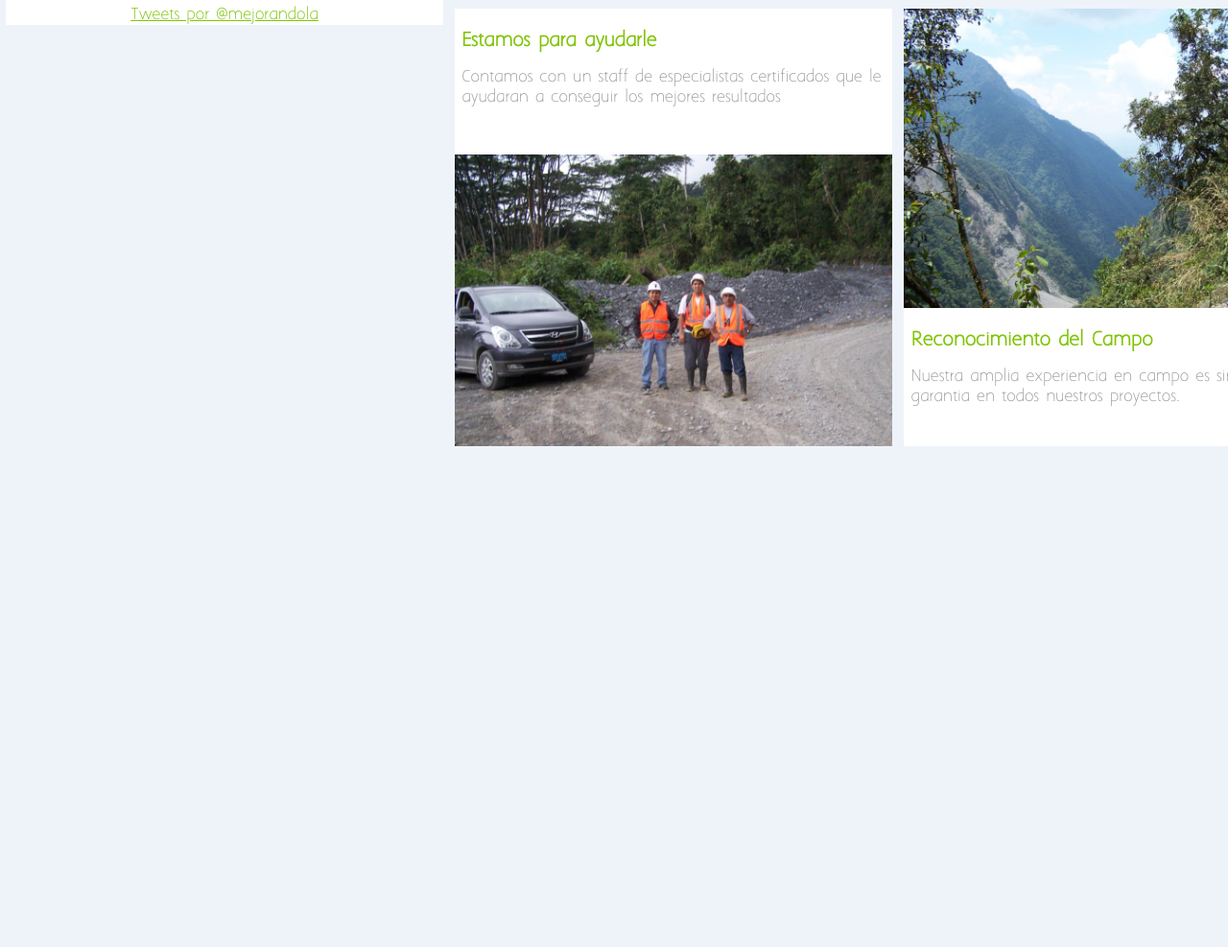
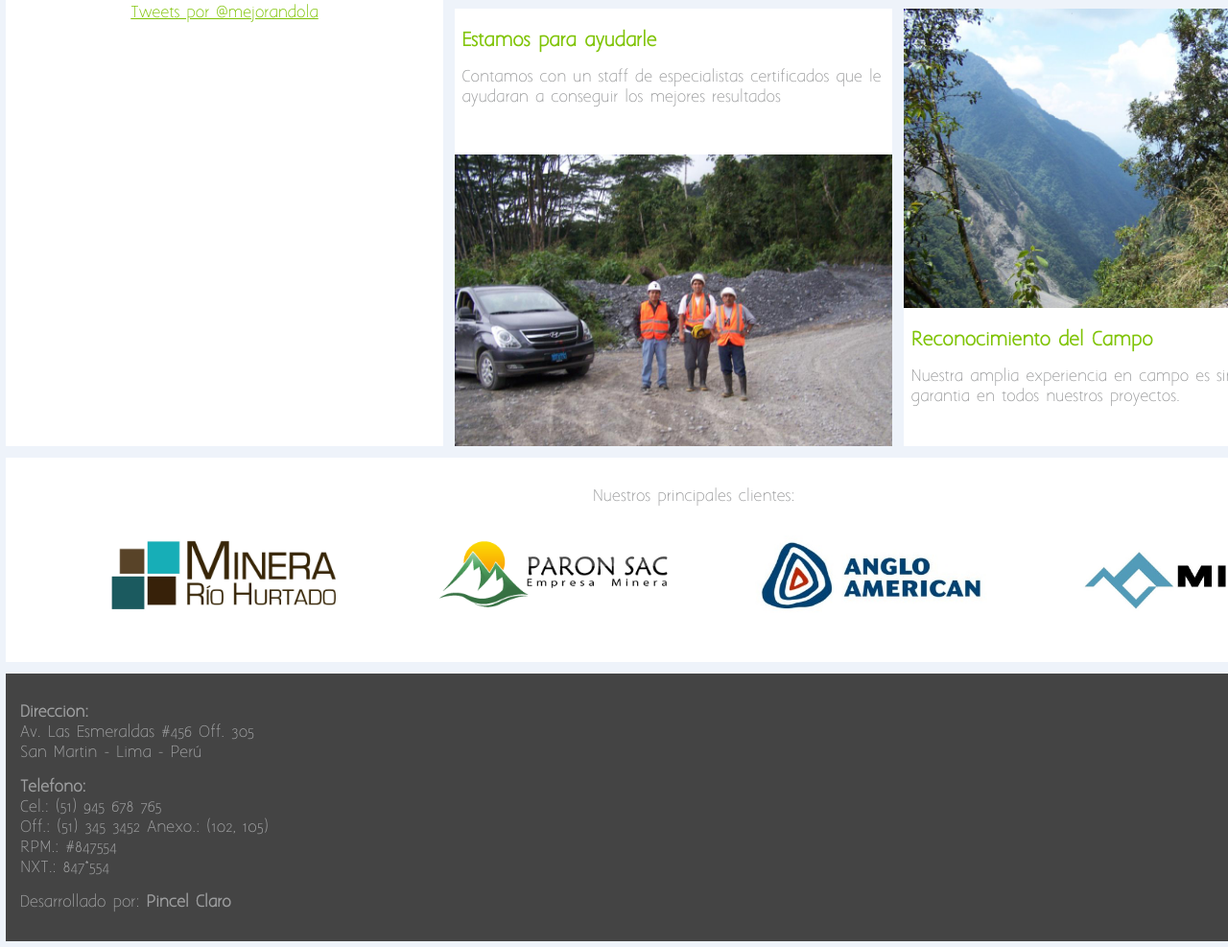
Before and after one commit to JDotNet/EnviSolutions, a plain HTML site: page index.html in a window 1280 px wide. Shown: the part 650-1637 px from the top of the page at 96% size. Before the commit the page ends 1121 px from the top, so only its background shows below. Drawn offline with Linux system fonts and the light colour scheme; files whose address does not match are found by name; a web font is replaced by a local one.

Commit message:
Actualización 05/07/14

```diff
--- a/estilos.css
+++ b/estilos.css
@@ -25,12 +25,10 @@ body
 footer
 {
 	background: #444444;
-	bottom: -50px;
-	left: 0;
 	margin: 6px;
 	padding: 1em;
-	position: absolute;
-	right: 0;
+	float: left;
+	width: 100%;
 }
 
 header
@@ -41,7 +39,7 @@ header
 	width: 456px;
 	height: 144px;
 	text-align: center;
-
+	vertical-align: middle;
 }
 
 header #logo, #banner
@@ -51,7 +49,7 @@ header #logo, #banner
 
 header #logo img
 {
-	width: 70%;
+	width: 100%;
 }
 
 nav
@@ -105,15 +103,40 @@ nav ul li a
 	/*text-shadow:rgb(0, 0, 0) 0px 1px 1px;*/
 }
 
+#clientes
+{
+	background: white;
+	margin: 6px;
+	padding: 1em;
+	float: left;
+	width: 100%;
+	text-align: center;
+	vertical-align: middle;
+}
+
+#clientes ul
+{
+	list-style: none;
+}
+
+#clientes ul li
+{
+	display: inline-block;
+}
+#clientes ul li figure img
+{
+	width: 250px;
+}
+
 #contenedor
 {
+	/*border: 1px solid red;*/
+	display: block;
+	margin: 0 auto;
+	overflow: hidden;
+	padding: 1em 0 0 0;
+	position: relative;
 	width: 1404px;
-	margin: 0 auto;
-	display: block;
-	padding: 1em 0 0 0;
-	/*border: 1px solid red;*/
-	overflow: hidden;
-	position: relative;
 }
 
 #contenido
@@ -126,20 +149,20 @@ nav ul li a
 {
 	background: white;
 	float: left;
+	height: 456px;
 	margin:6px;
+	overflow: hidden;
 	position: relative;
 	width: 456px;
-	height: 456px;
-	overflow: hidden;
 }
 
 #contenido .contenido_item .imagen
 {
+	height: 312px;
 	margin: 0px;
-	height: 312px;
-	width: 456px;
 	overflow: hidden;
 	position: relative;
+	width: 456px;
 }
 
 #contenido .contenido_item .imagen img
@@ -176,8 +199,8 @@ nav ul li a
 {
 	background: #898989;
 	color: white;
+	text-decoration: none;
 	text-shadow: rgb(0,0,0) 0 1px 1px;
-	text-decoration: none;
 }
 
 #contenido .contenido_item:hover .texto .subtitulo
@@ -192,7 +215,6 @@ nav ul li a
 	color: #80C408;
 }
 
-
 #noticias
 {
 	background: white;
@@ -204,16 +226,22 @@ nav ul li a
 #noticias .banner
 {
 	background: white;
+	min-height: 456px;
+	overflow: hidden;
 	position: relative;
 	width: 456px;
-	min-height: 456px;
-	overflow: hidden;
 }
 
 #noticias .banner .texto
 {
-	min-height: 144px;
 	padding: 0.5em 0.5em 0 0.5em;
+}
+
+#noticias #publicacion
+{
+	margin: 6px;
+	height: 456px;
+	overflow: hidden;
 }
 
 #noticias #publicacion .noticia_item
@@ -224,27 +252,99 @@ nav ul li a
 #principal
 {
 	border: 1px solid blue;
+	margin: 1em 3em;
 	overflow: hidden;
 	position: relative;
-	margin: 1em 3em;
 }
 
 #acerca_de
 {
 	display: block;
+	font-size: 0.7em;
+	font-weight: bold;
+	padding-left: 0.5em;
 	text-align: left;
-	font-size: 0.7em;
-	padding-left: 0.5em;
-	font-weight: bold;
 }
-
-@media screen and (max-width: 320px) {
+/*
+@media only screen and (max-width: 1419px) and (min-width: 1260px){
 	body
 	{
-		font-size: 16px;
+		font-size: 13.5px;
 	}
-}
 
-@media screen and (max-width: 320px) {
+	#contenedor
+	{
+		width: 1260px;
+		margin: 0 auto;
+		display: block;
+		padding: 1em 0 0 0;
+		overflow: hidden;
+		position: relative;
+	}
+	#contenido .contenido_item
+	{
+		background: white;
+		float: left;
+		margin:6px;
+		position: relative;
+		width: 408px;
+		height: 408px;
+		overflow: hidden;
+	}
+	nav ul li
+	{
+		background: #80C408;
+		border:0;
+		display: inline-block;
+		float: left;
+		height: 128px;
+		margin: 6px;
+		padding: 0px;
+		width: 128px;
+	}
 
-}
+	#noticias
+	{
+		background: white;
+		float: left;
+		margin:6px;
+		width: 408px;
+	}
+
+	#noticias
+	{
+		background: white;
+		float: left;
+		margin:6px;
+		width: 408px;
+	}
+
+	#noticias .banner
+	{
+		background: white;
+		position: relative;
+		width: 408px;
+		min-height: 408px;
+		overflow: hidden;
+	}
+
+	header
+	{
+		float: left;
+		position: relative;
+		margin: 6px;
+		width: 408px;
+		height: 144px;
+		text-align: center;
+	}
+
+	header #logo, #banner
+	{
+		margin: 0px;
+	}
+
+	header #logo img
+	{
+		width: 70%;
+	}
+}*/
--- a/index.html
+++ b/index.html
@@ -121,14 +121,50 @@
 				<a class="efecto" href="#"></a>
 			</article>
 		</section>
-		<!--
+		<section id="clientes">
+			<p>
+				Nuestros principales clientes:
+			</p>
+			<ul>
+				<li>
+					<figure>
+						<img src="img/empresa1.jpg" alt="cliente1">
+					</figure>
+				</li>
+				<li>
+					<figure>
+						<img src="img/empresa2.png" alt="cliente2">
+					</figure>
+				</li>
+				<li>
+					<figure>
+						<img src="img/empresa3.jpg" alt="cliente3">
+					</figure>
+				</li>
+				<li>
+					<figure>
+						<img src="img/empresa4.jpg" alt="cliente3">
+					</figure>
+				</li>
+			</ul>
+		</section>
 		<footer>
-			<section>
-				<article>
-						Desarrollado por: <strong>JDotNet Solutions & Consulting</strong>
-					</article>
-				</section>
-		</footer>-->
+			<p>
+				<strong>Dirección:</strong></br>
+				Av. Las Esmeraldas #456 Off. 305</br>
+				San Martin - Lima - Perú</br>
+			</p>
+			<p>
+				<strong>Telefono:</strong></br>
+				Cel.: (51) 945 678 765</br>
+				Off.: (51) 345 3452 Anexo.: (102, 105) </br>
+				RPM.: #847554</br>
+				NXT.: 847*554</br>
+			</p>
+			<p>
+				Desarrollado por: <strong>Pincel Claro</strong>
+			</p>
+		</footer>
 	</div>
 
 </body>
```
Also changed, not shown: img/empresa1.jpg (added), img/empresa2.png (added), img/empresa3.jpg (added), img/empresa4.jpg (added), img/logo.png, img/logo2.png (added).
